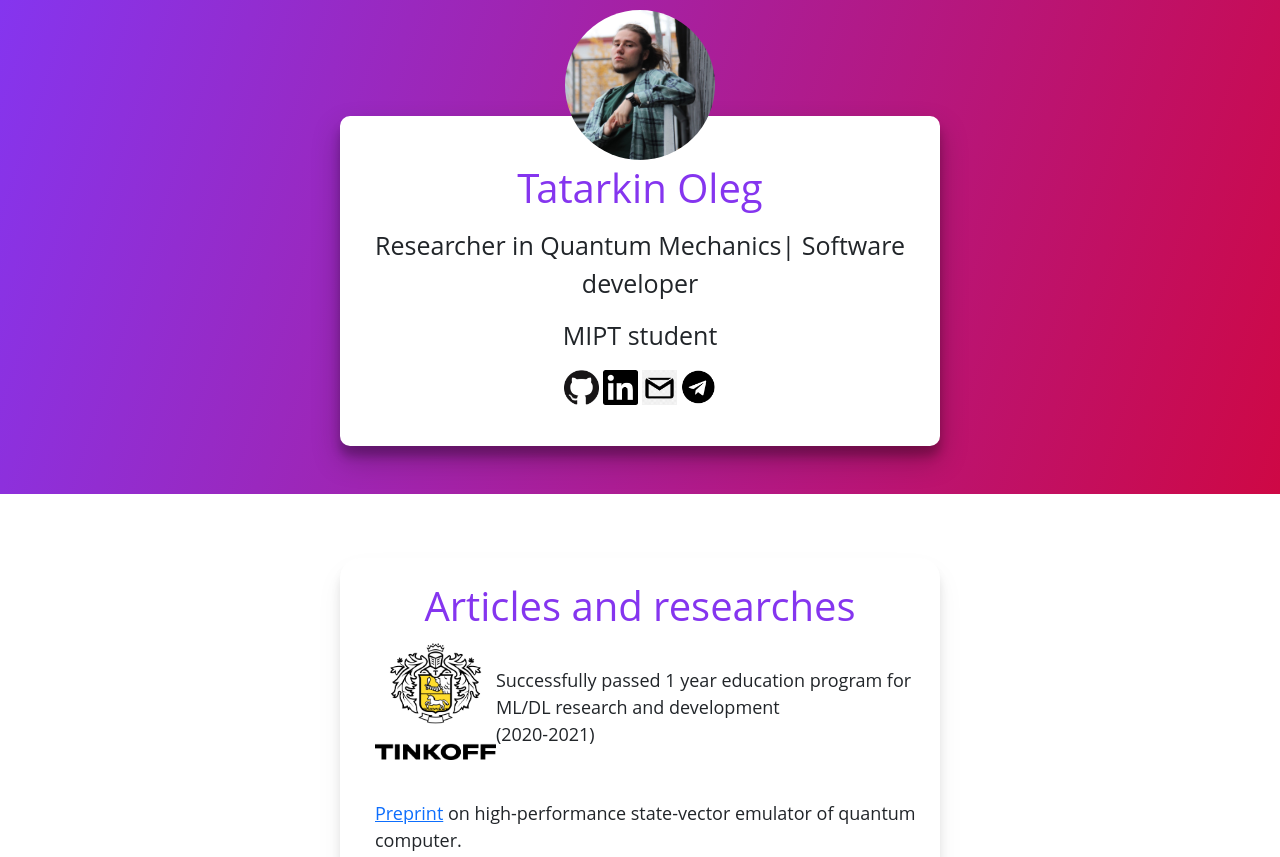
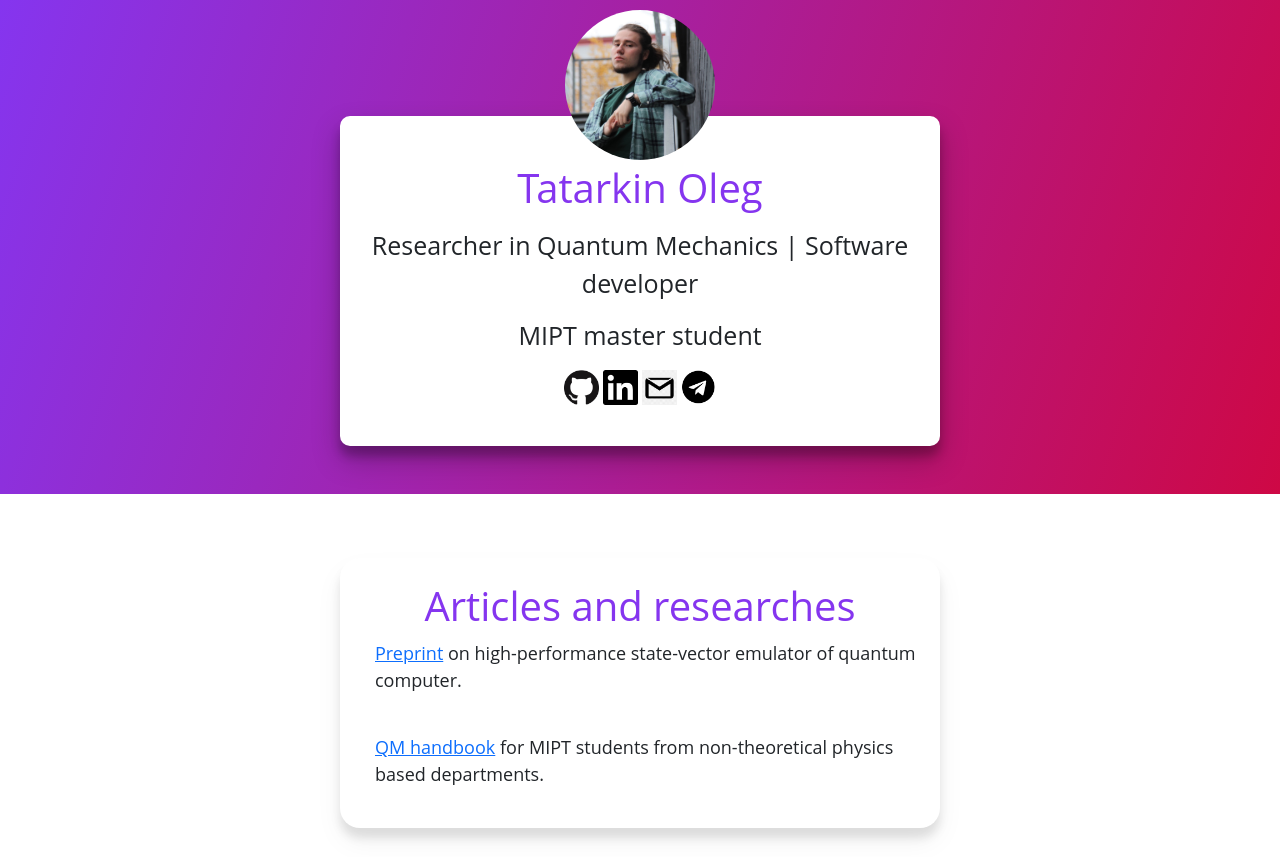
Before and after one commit to MVanza/MVanza.github.io, a plain HTML site: page index.html in a window 1280 px wide. Shown: the top 857 px of the page. Drawn offline with nearby package versions, Linux system fonts and the light colour scheme.

Commit message:
little fixes

```diff
--- a/index.html
+++ b/index.html
@@ -17,8 +17,8 @@
         <br>
         <br>
         <h1 class="header-text">Tatarkin Oleg</h1>
-        <p class="header-text"> Researcher in Quantum Mechanics| Software developer</p>
-        <p class="header-text">MIPT student</p>
+        <p class="header-text"> Researcher in Quantum Mechanics | Software developer</p>
+        <p class="header-text">MIPT master student</p>
         <p>
             <a href="https://github.com/MVanza">
                 <img src="img/github.png" border="0" width="35px" height="35px"/></a>
@@ -39,13 +39,6 @@
 <div class="main-border">
     <br>
     <h1 class="header-text">Articles and researches</h1>
-    <p class="simp-text">
-        <a href = "https://www.tinkoff.ru"><img src="img/tinkoff.png" alt="tinkoff" height= 120px align="left"></a>
-        <br>
-        Successfully passed 1 year education program for ML/DL research and development
-        <br>
-        (2020-2021)</p>
-        <br>
     <p class="simp-text">
         <a href = "https://arxiv.org/abs/2209.11460">Preprint</a> on high-performance state-vector emulator of quantum computer. </p>
         <br>
@@ -96,12 +89,6 @@
         <dt><h5 style="margin-left: 25px; font-family: Montserrat, Open Sans, Helvetica, Arial, sans-serif">Languages:</h5></dt>
             <dd class="simp-text">English: B2-C1</dd>
             <dd class="simp-text">Russian: native</dd>
-        <br>
-        <dt><h5 style="margin-left: 25px;
-         font-family: Montserrat, Open Sans, Helvetica, Arial, sans-serif">Social experience:</h5>
-        </dt>
-        <dd class="simp-text">Student council activist, chairman of the media group in the cultural department,
-            director of several video projects (podcast, film, e.t.c.)</dd>
     </dl>
 
     <br>
```
